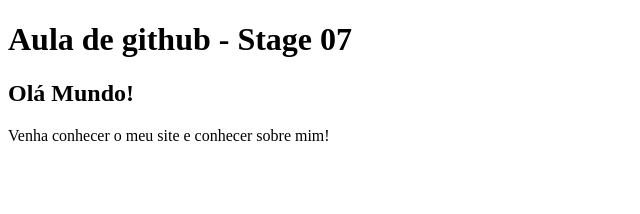
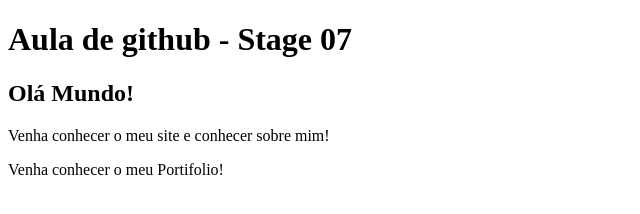
Before and after one commit to ludiemert/Git_Projeto, a plain HTML site: page index.html in a window 1280 px wide. Shown: the whole page, without its empty margins (0-640 px from the left). Drawn offline with Linux system fonts and the light colour scheme.

```diff
--- a/index.html
+++ b/index.html
@@ -13,5 +13,6 @@
     </h2>
 
     <p>Venha conhecer o meu site e conhecer sobre mim!</p>
+    <p>Venha conhecer o meu Portifolio!</p>
 </body>
 </html>
```
